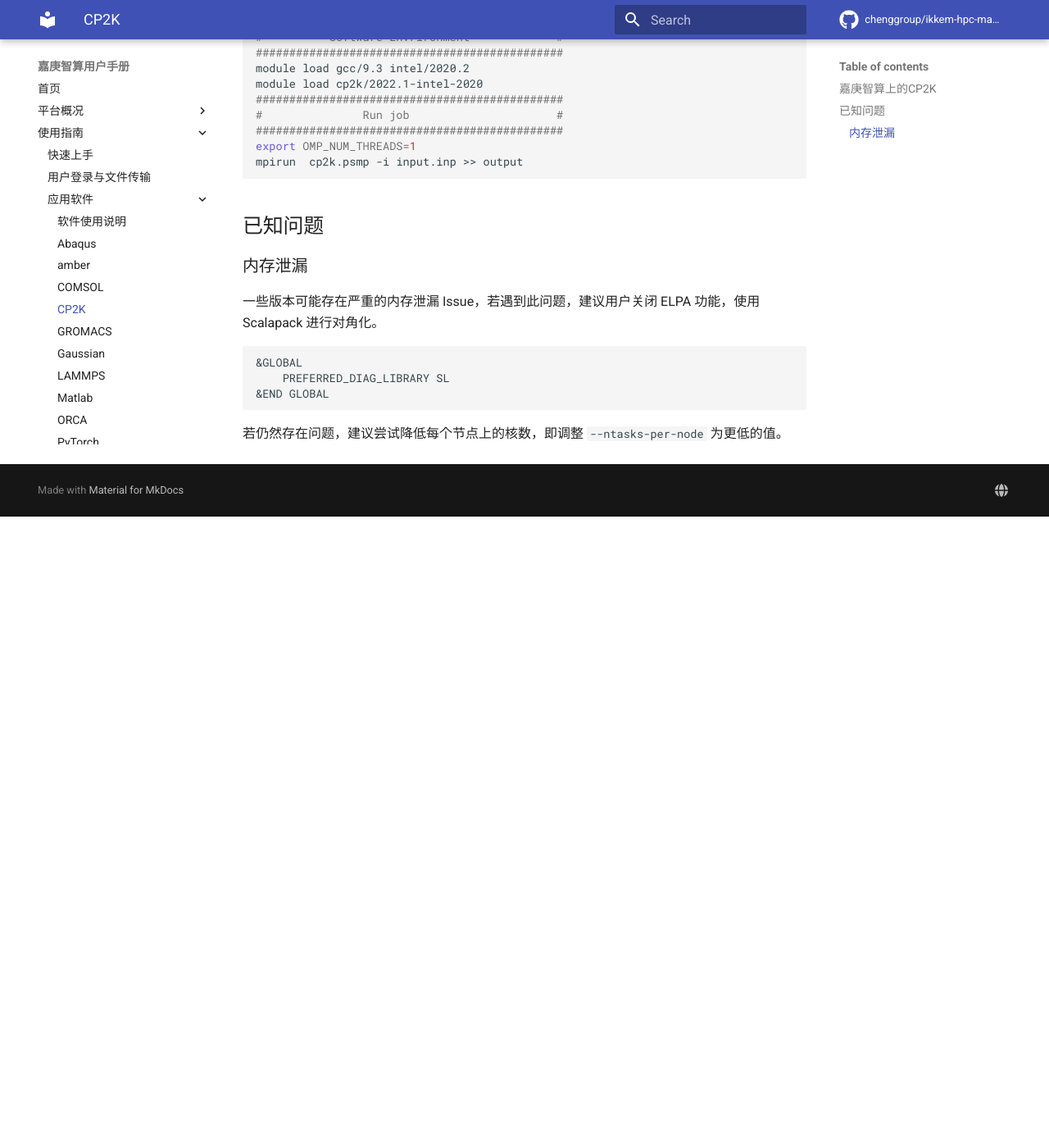
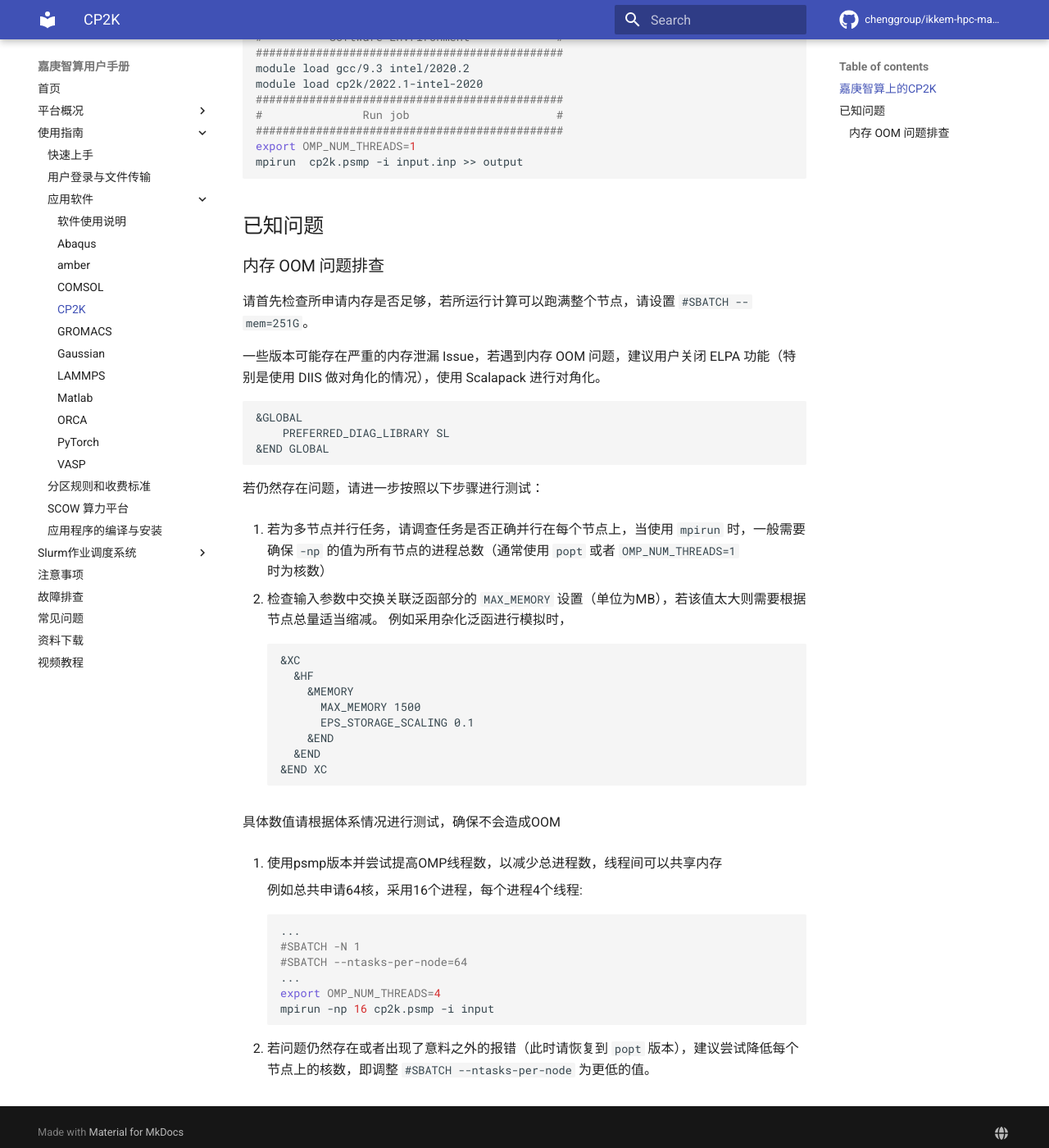
Before and after one commit to chenggroup/ikkem-hpc-manual, an MkDocs documentation site: the page built from docs/usage/apps/cp2k.md, in a window 1280 px wide and 1400 px high, scrolled down 853 px. Shown: the whole window at 82% size. Built offline with MkDocs 1.6.1 and Material for MkDocs 9.7.7, drawn with Linux system fonts in a browser that asks for light colours; comment, search, counter and statistics services are not loaded; before the commit the page ends 1483 px from its top, so only the background shows below that.

Commit message:
update CP2K OOM instruction

````diff
--- a/docs/usage/apps/cp2k.md
+++ b/docs/usage/apps/cp2k.md
@@ -146,9 +146,11 @@
 
 ## 已知问题
 
-### 内存泄漏
+### 内存 OOM 问题排查
 
-一些版本可能存在严重的内存泄漏 Issue，若遇到此问题，建议用户关闭 ELPA 功能，使用 Scalapack 进行对角化。
+请首先检查所申请内存是否足够，若所运行计算可以跑满整个节点，请设置 `#SBATCH --mem=251G`。
+
+一些版本可能存在严重的内存泄漏 Issue，若遇到内存 OOM 问题，建议用户关闭 ELPA 功能（特别是使用 DIIS 做对角化的情况），使用 Scalapack 进行对角化。
 
 ```
 &GLOBAL
@@ -156,4 +158,37 @@
 &END GLOBAL
 ```
 
-若仍然存在问题，建议尝试降低每个节点上的核数，即调整 `--ntasks-per-node` 为更低的值。
+若仍然存在问题，请进一步按照以下步骤进行测试：
+
+1. 若为多节点并行任务，请调查任务是否正确并行在每个节点上，当使用 `mpirun` 时，一般需要确保 `-np` 的值为所有节点的进程总数（通常使用 `popt` 或者 `OMP_NUM_THREADS=1` 时为核数）
+
+2. 检查输入参数中交换关联泛函部分的 `MAX_MEMORY` 设置（单位为MB），若该值太大则需要根据节点总量适当缩减。
+   例如采用杂化泛函进行模拟时，
+
+    ```
+    &XC
+      &HF
+        &MEMORY
+          MAX_MEMORY 1500
+          EPS_STORAGE_SCALING 0.1
+        &END
+      &END
+    &END XC
+    ```
+
+   具体数值请根据体系情况进行测试，确保不会造成OOM
+
+3. 使用psmp版本并尝试提高OMP线程数，以减少总进程数，线程间可以共享内存
+
+    例如总共申请64核，采用16个进程，每个进程4个线程:
+
+    ```bash
+    ...
+    #SBATCH -N 1
+    #SBATCH --ntasks-per-node=64
+    ...
+    export OMP_NUM_THREADS=4
+    mpirun -np 16 cp2k.psmp -i input
+    ```
+
+4. 若问题仍然存在或者出现了意料之外的报错（此时请恢复到 `popt` 版本），建议尝试降低每个节点上的核数，即调整 `#SBATCH --ntasks-per-node` 为更低的值。
````
